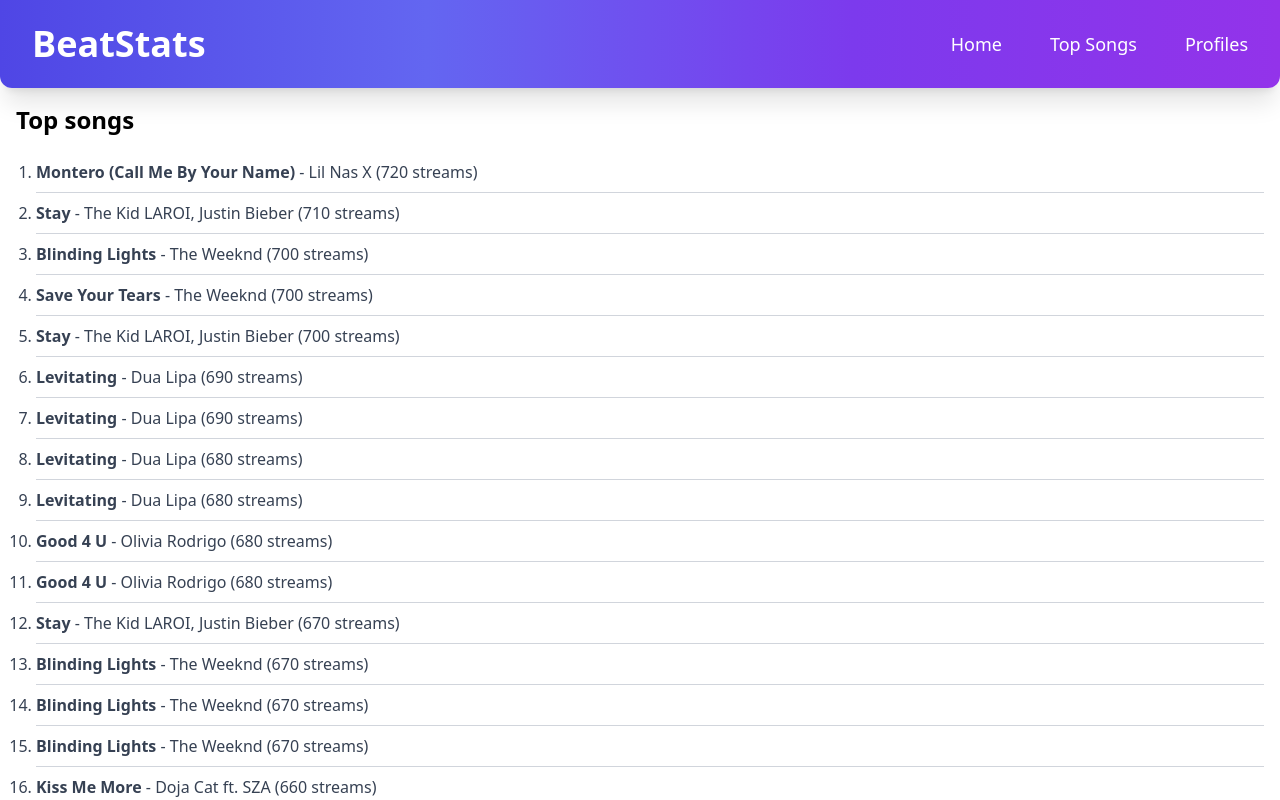
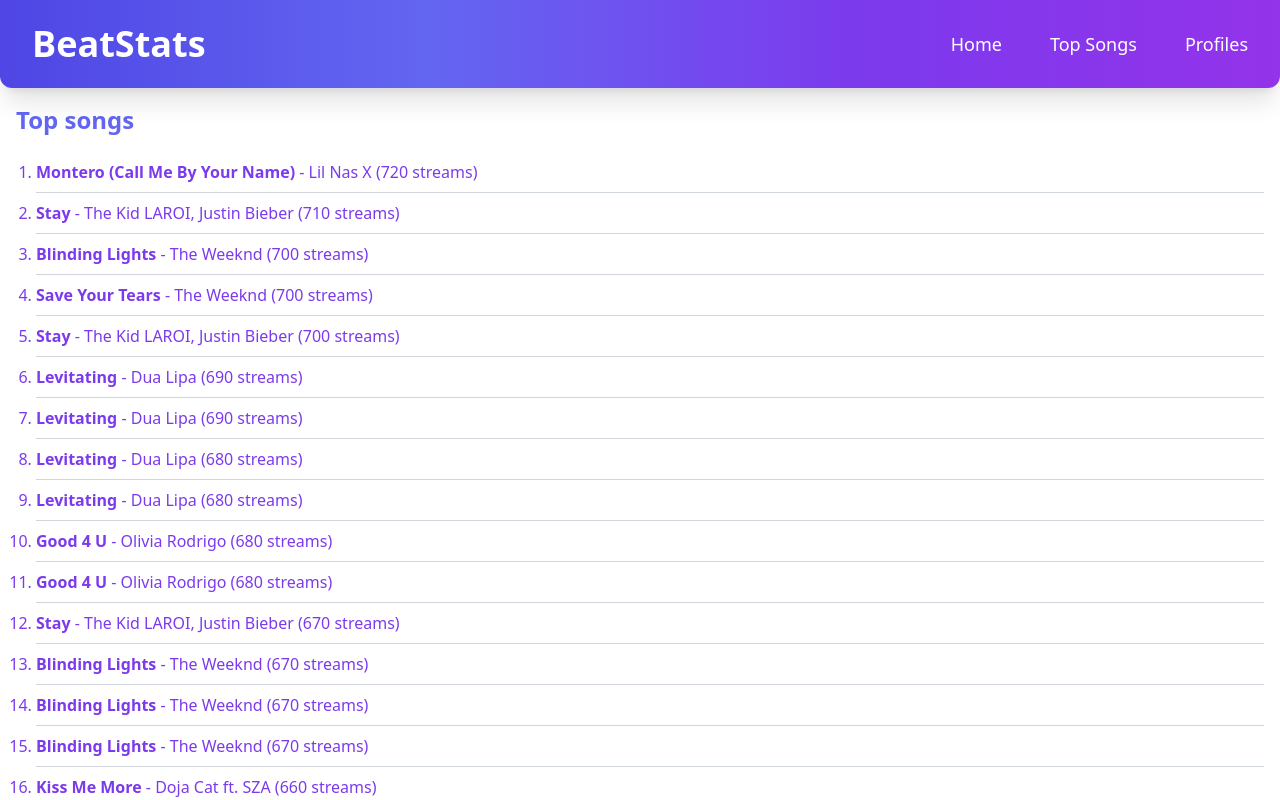
Before and after one commit to elinstella/dashboard-react-individuell, a React (Vite) app in the folder dashboard-lkpg/: page /top-songs in a window 1280 px wide. Shown: the top 800 px of the page. Built offline with nearby package versions, Linux system fonts and the light colour scheme.

Commit message:
Css Tops song
Changed coloring in top songs page

```diff
--- a/dashboard-lkpg/src/pages/ErrorPage.jsx
+++ b/dashboard-lkpg/src/pages/ErrorPage.jsx
@@ -2,6 +2,7 @@
 
 function ErrorPage() {
   return (
+    <>
       <div className='flex flex-col justify-center items-center'>
         <h1 className='text-3xl font-bold flex justify-center mt-20 ml-3'>
           Error 404: Sidan kunde ej hittas.🤣
@@ -14,6 +15,7 @@
           <Link to='/'>Tillbaka till startsidan</Link>
         </button>
       </div>
+    </>
   );
 }
 
--- a/dashboard-lkpg/src/pages/TopSongs.jsx
+++ b/dashboard-lkpg/src/pages/TopSongs.jsx
@@ -13,8 +13,8 @@
     <>
       <NavHeader />
       <div className='p-4'>
-        <h2 className='text-2xl font-bold mb-4'>Top songs</h2>
-        <ul className='list-decimal pl-5 text-gray-700'>
+        <h2 className='text-2xl text-secondary font-bold mb-4'>Top songs</h2>
+        <ul className='list-decimal pl-5 text-tertiary'>
           {sortedSongs.map((songObj, index) => (
             <li key={index} className='py-2 border-b border-gray-300'>
               <span className='font-semibold'>{songObj.song}</span> -{' '}
```
Lines whose indentation alone changed are shown as unchanged.
